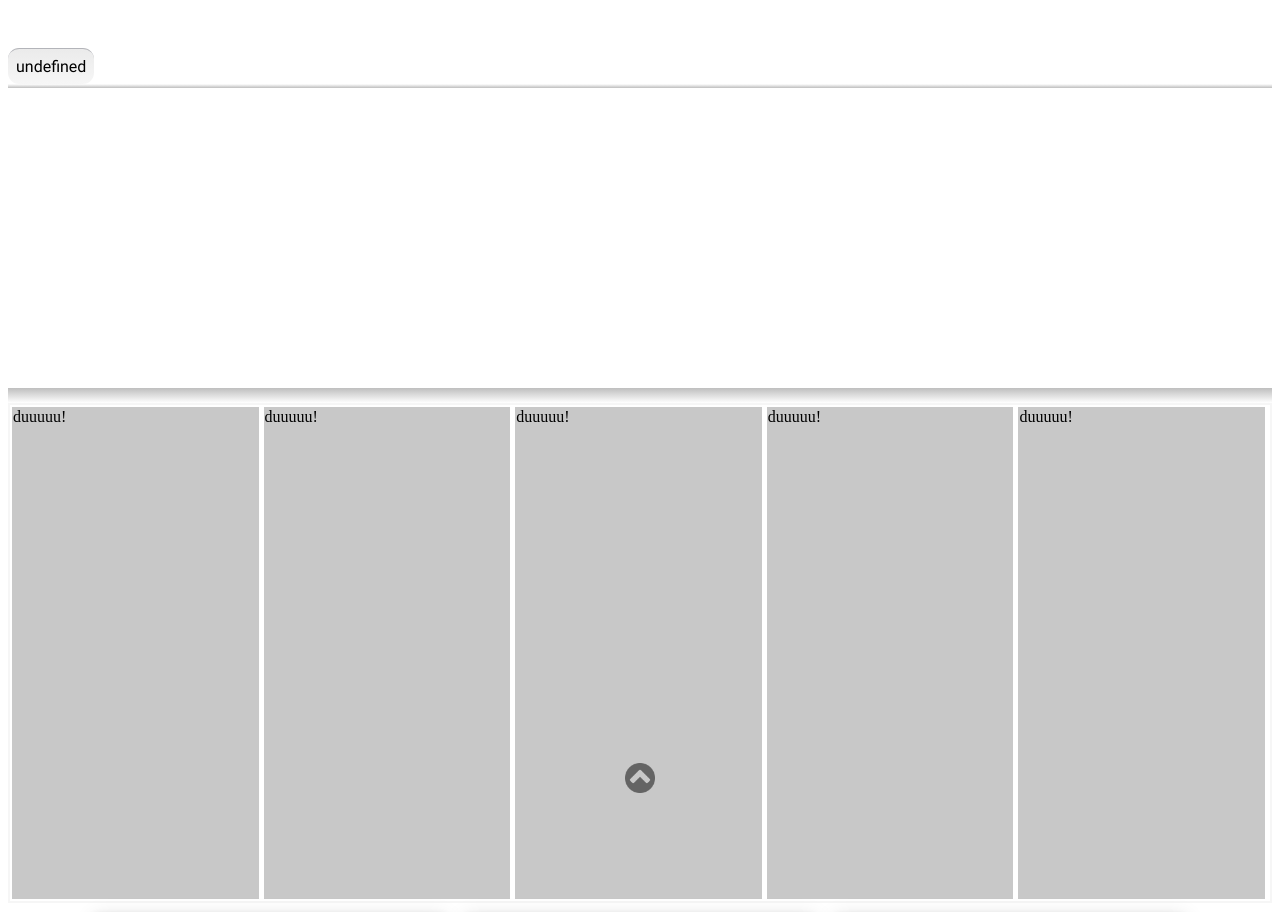
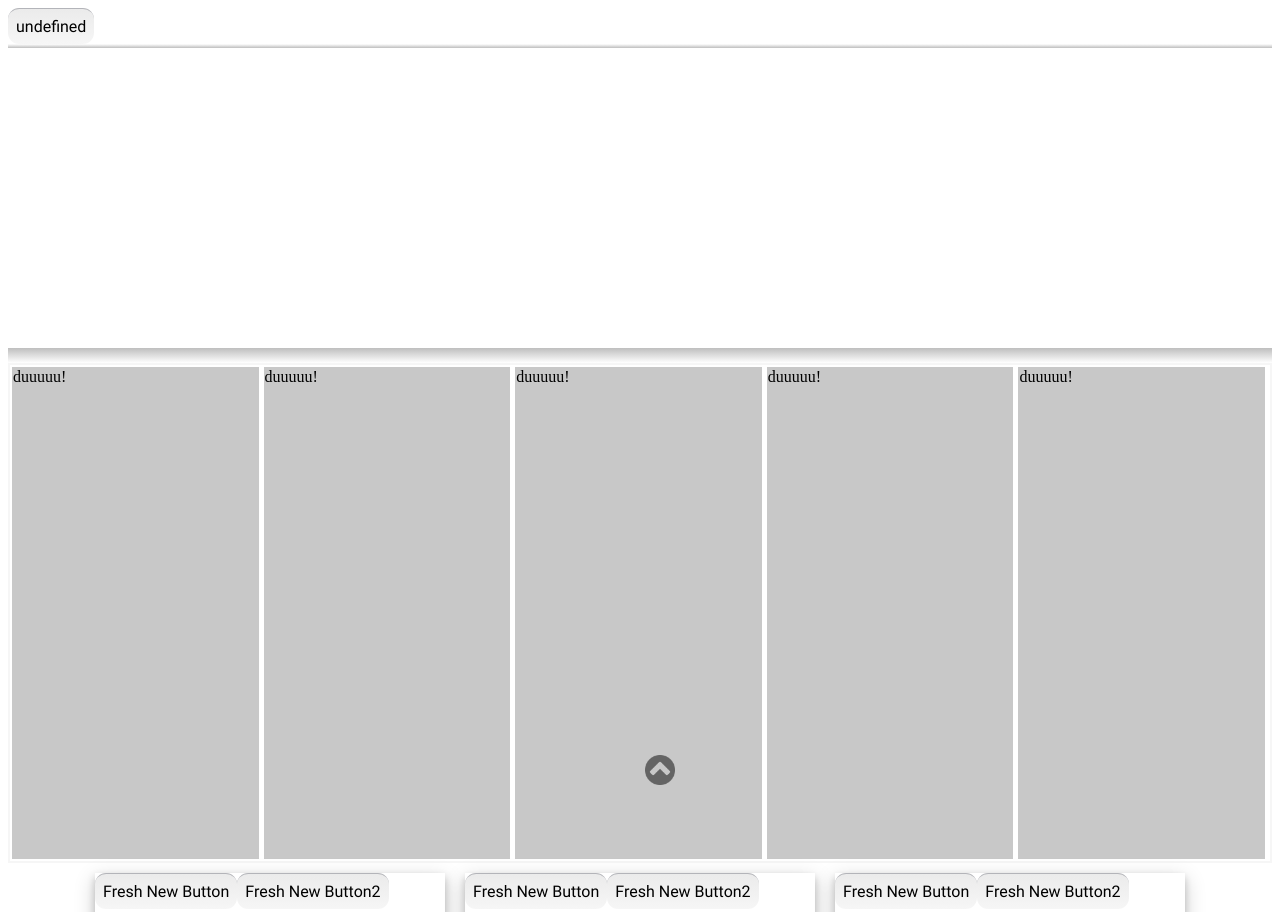
Before and after one commit to fsiliadin/FocusJs, a plain HTML site: page index.html in a window 1280 px wide. Shown: the top 912 px of the page. Drawn offline with Linux system fonts and the light colour scheme.

Commit message:
suppression de la marge laissée par le scroller wip

```diff
--- a/focus.css
+++ b/focus.css
@@ -114,9 +114,8 @@
 	width: 40px;
 	height: 40px;
 	display: block;
-	position: relative;
-	margin-left: auto;
-	margin-right: auto;
+	position: absolute;
+	left: 50%;
 	z-index: 99;
 	opacity: 0.5;
 }
```
